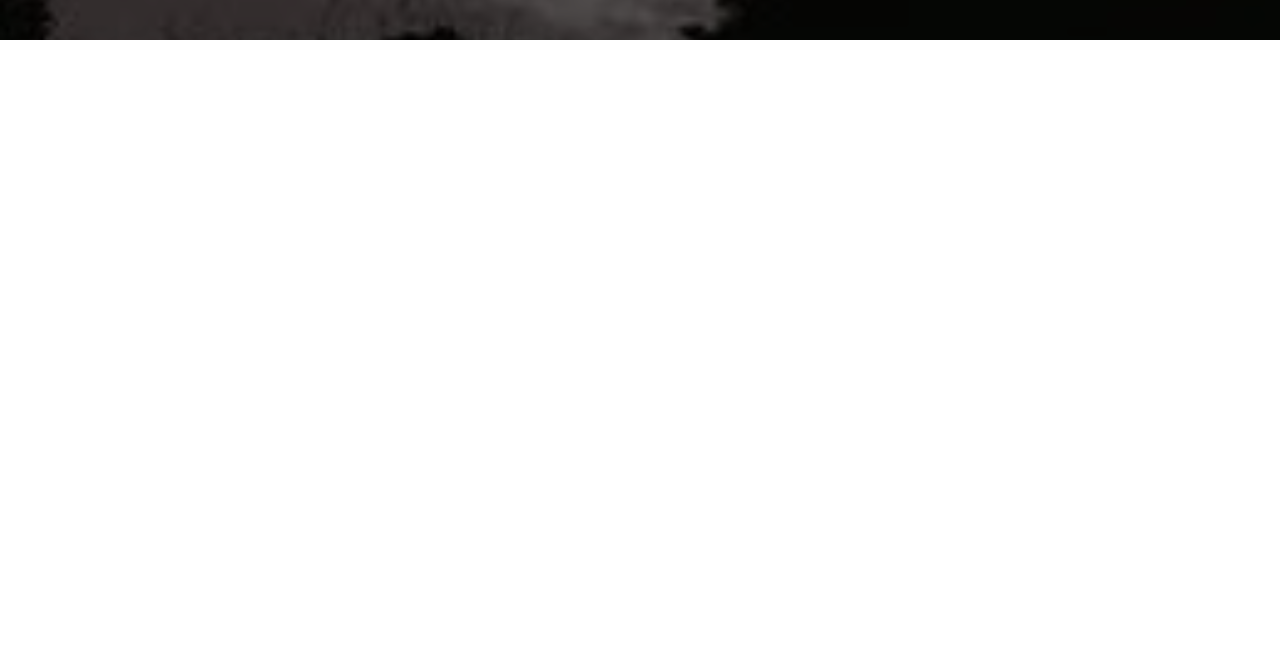
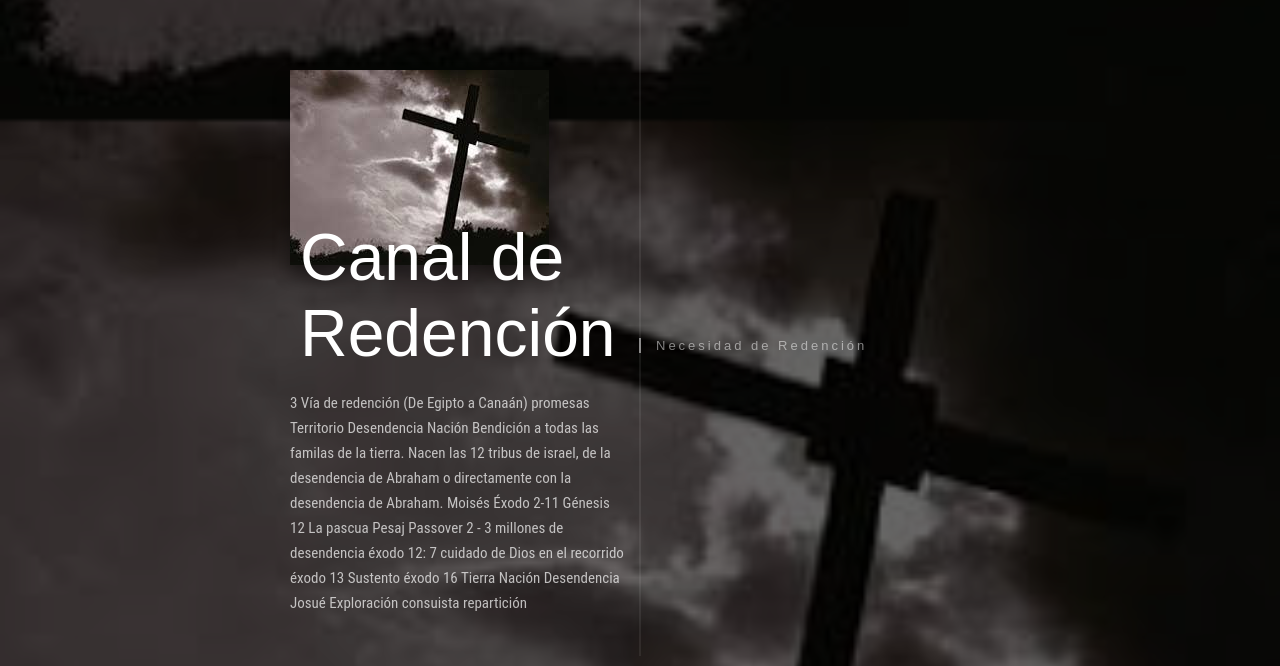
Before and after one commit to BernardoAguayoOrtega/teleios, a plain HTML site: page public/index.html in a window 1280 px wide. Shown: the part 1912-2578 px from the top of the page. Before the commit the page ends 1952 px from the top, so only its background shows below. Drawn offline with nearby package versions, Linux system fonts and the light colour scheme.

Commit message:
Update project

```diff
--- a/public/index.html
+++ b/public/index.html
@@ -73,6 +73,41 @@
             Confiar en que Dios actuará conforma a su caracter y alas promesas que el ha revelado.</p>
         </div>
       </div>
+      <div class="timeline-item" data-text="Necesidad de Redención">
+        <div class="timeline__content"><img class="timeline__img" src="../src/assets/images/necesidad.jpeg" />
+          <h2 class="timeline__content-title">Canal de Redención</h2>
+          <p class="timeline__content-desc">3 Vía de redención (De Egipto a Canaán)
+            promesas
+
+            Territorio
+            Desendencia
+            Nación
+            Bendición a todas las familas de la tierra.
+            Nacen las 12 tribus de israel, de la desendencia de Abraham o directamente con la desendencia de Abraham.
+
+            Moisés Éxodo 2-11
+
+            Génesis 12 La pascua Pesaj Passover
+
+            2 - 3 millones de desendencia
+            éxodo 12: 7
+
+            cuidado de Dios en el recorrido
+            éxodo 13
+
+            Sustento
+            éxodo 16
+
+            Tierra
+            Nación
+            Desendencia
+            Josué
+
+            Exploración
+            consuista
+            repartición</p>
+        </div>
+      </div>
     </div>
 
   </div>
```
